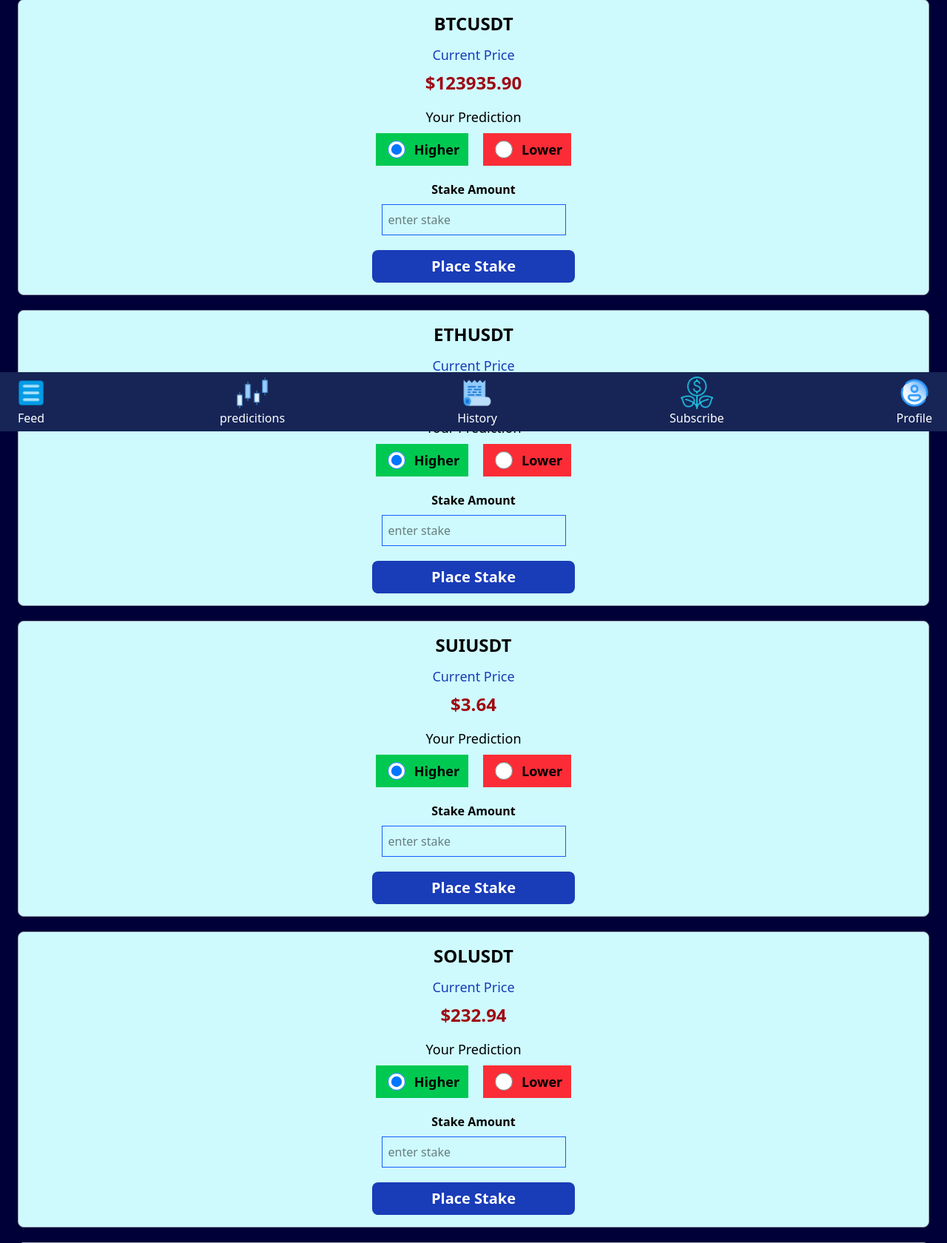
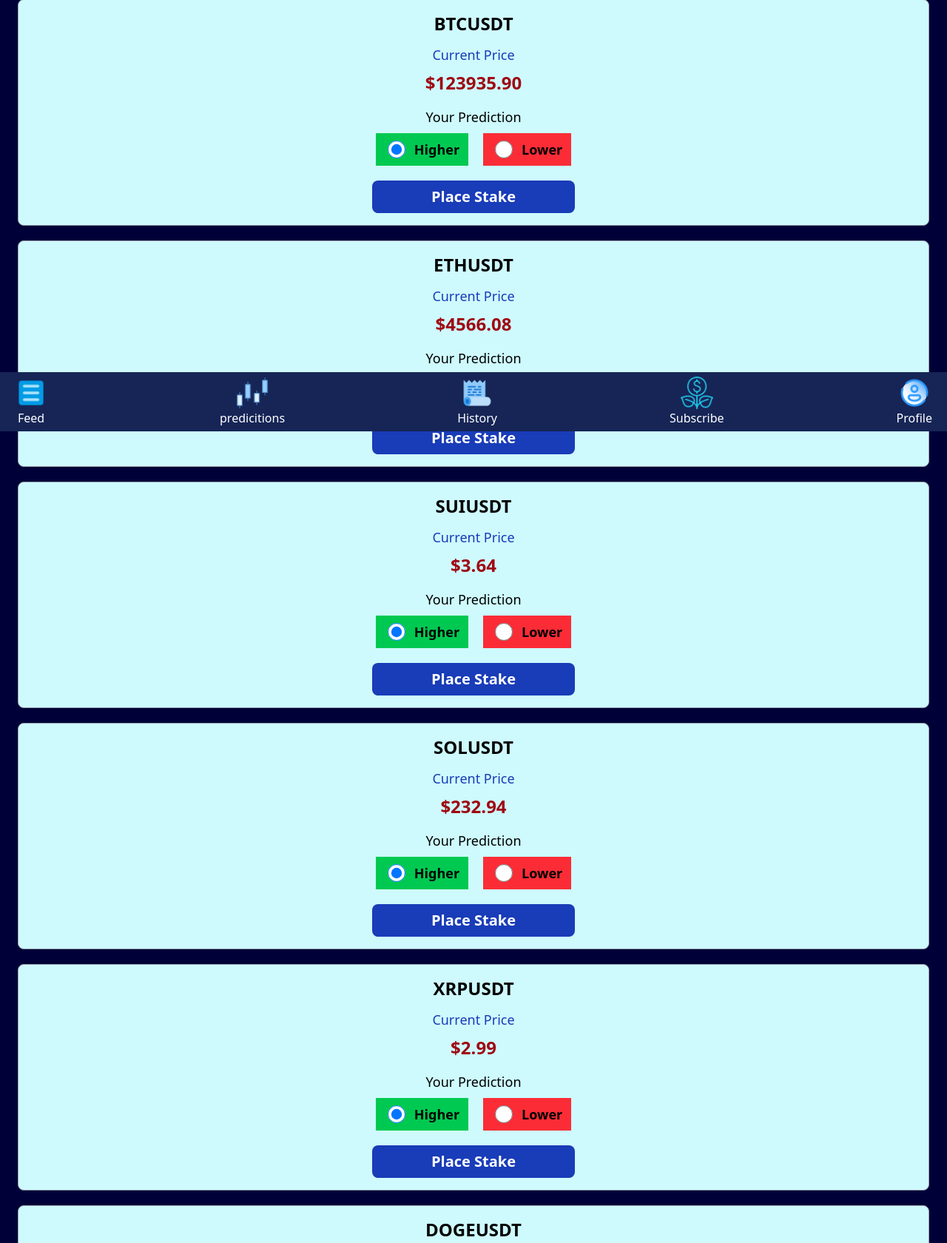
Before and after one commit to Mastermind390/bambam, a Django app: page /feed/ in a window 1280 px wide. Shown: the part 217-1897 px from the top of the page at 74% size. Run offline with Django 5.2, Linux system fonts and the light colour scheme; a user stored in the database is signed in; data comes from the database, SQL or seed files in the repository; both versions use the stored data as it was before the commit.

Commit message:
refactor feed and prediciton logic

```diff
--- a/base/models.py
+++ b/base/models.py
@@ -46,13 +46,13 @@ class Prediction(models.Model):
     user = models.ForeignKey(User, on_delete=models.CASCADE)
     symbol = models.CharField(max_length=20)
     close = models.DecimalField(max_digits=10, decimal_places=2)
-    amount = models.PositiveIntegerField(default=0)
+    # amount = models.PositiveIntegerField(default=0)
     prediction = models.CharField(max_length=10, choices=[("higher", "higher"), ("lower", "lower")])
     result = models.CharField(max_length=10, choices=[("win", "win"), ("lose", "lose")])
-    status = models.CharField(max_length=10, choices=[("settled", "settled"), ("inplay  ", "inplay")], default="inplay")
+    status = models.CharField(max_length=10, choices=[("settled", "settled"), ("inplay", "inplay")], default="inplay")
 
     def __str__(self):
-        return f" {self.user.first_name} |  {self.symbol} | Close: {self.close} | Prediction: {self.prediction} | Result: {self.amount} | {self.result} |  {self.status}"
+        return f" {self.user.first_name} |  {self.symbol} | Close: {self.close} | Prediction: {self.prediction} | Result:  {self.result} |  {self.status}"
 
 
 
--- a/base/templates/base/feed.html
+++ b/base/templates/base/feed.html
@@ -1,12 +1,16 @@
-{% extends "base/main.html" %}
-
-{% block content %}
+{% extends "base/main.html" %} {% block content %}
 
 <main>
   <section class="mt-35 p-6 mb-20">
-        <h1 class="text-center font-bold text-2xl text-white">Stake on tomorrow's cryptocurrency prices and test your prediction skills!</h1>
+    <h1 class="text-center font-bold text-2xl text-white">
+      Stake on tomorrow's cryptocurrency prices and test your prediction skills!
+    </h1>
     {% for market in market_data %}
-          <form class="border-1 border-gray-400 p-4 flex justify-center flex-col items-center gap-3 mt-5 rounded-lg bg-cyan-100" action="" method="POST">
+    <form
+      class="border border-gray-400 p-4 flex justify-center flex-col items-center gap-3 mt-5 rounded-lg bg-cyan-100"
+      action=""
+      method="POST"
+    >
       {% csrf_token %}
       <h1 class="text-2xl font-black">{{market.symbol}}</h1>
       <div class="gap-2 flex flex-col items-center">
@@ -14,28 +18,61 @@
         <h1 class="text-2xl text-red-800 font-bold">${{market.close}}</h1>
       </div>
       <div class="flex items-center flex-col gap-2 mt-1">
-                <span class="text-lg ">Your Prediction</span>
+        <span class="text-lg">Your Prediction</span>
         <div class="flex gap-5 items-center">
-                    <span class="flex items-center gap-2 text-lg font-bold bg-green-500 px-3 py-2 justify-center">
-                        <input class="w-8 bg-amber-500 h-6" type="radio" name="prediction" value="higher" checked>
+          <span
+            class="flex items-center gap-2 text-lg font-bold bg-green-500 px-3 py-2 justify-center"
+          >
+            <input
+              class="w-8 bg-amber-500 h-6"
+              type="radio"
+              name="prediction"
+              value="higher"
+              checked
+            />
             Higher
           </span>
-                    <span class="flex items-center gap-2 text-lg font-bold bg-red-500 px-3 py-2 justify-center">
-                        <input class="w-8 bg-amber-500 h-6" type="radio" name="prediction" value="lower">
+          <span
+            class="flex items-center gap-2 text-lg font-bold bg-red-500 px-3 py-2 justify-center"
+          >
+            <input
+              class="w-8 bg-amber-500 h-6"
+              type="radio"
+              name="prediction"
+              value="lower"
+            />
             Lower
           </span>
         </div>
       </div>
-            <div class=" flex flex-col items-center mt-2">
+      <!-- <div class=" flex flex-col items-center mt-2">
                 <label class="font-bold" for="stake">Stake Amount</label>
-            <input class="border-1 p-2 mt-2 border-blue-600 focus:outline-none" type="number" name="amount" id="" placeholder="enter stake">
-            </div>
-            <input type="text" name="symbol" hidden id="" value='{{market.symbol}}'>
-            <input type="text" name="close" hidden id="" value='{{market.close}}'>
-            <input class="bg-blue-800 text-xl px-20 mt-2 py-2 text-white font-bold rounded-lg" type="submit" value="Place Stake">
+                <input class="border p-2 mt-2 border-blue-600 focus:outline-none" type="number" name="amount" id="" placeholder="enter stake">
+            </div> -->
+      <input type="text" name="symbol" hidden id="" value="{{market.symbol}}" />
+      <input type="text" name="close" hidden id="" value="{{market.close}}" />
+      {% if market.symbol not in prediction_symbols %}
+      <input
+        class="bg-blue-800 text-xl px-20 mt-2 py-2 text-white font-bold rounded-lg"
+        type="submit"
+        j
+        value="Place Stake"
+      />
+      {% else %}
+      <button
+        class="bg-gray-200 text-xl px-20 mt-2 py-2 text-gray-400 font-bold rounded-lg"
+      >
+        you have predicted this symbol
+      </button>
+      <!-- <input
+        class="bg-red-800 text-xl px-20 mt-2 py-2 text-white font-bold rounded-lg"
+        type="submit"
+        j
+        value="Place Stake"
+      /> -->
+      {% endif %}
     </form>
     {% endfor %}
-
   </section>
 </main>
 
--- a/base/utils/get_kline.py
+++ b/base/utils/get_kline.py
@@ -9,7 +9,6 @@ SECRET_KEY = os.getenv("API_SECRET")
 
 client = HTTP(demo=True, api_key=API_KEY,api_secret=SECRET_KEY)
 
-# print(datetime.datetime.now().today().strftime("%Y-%m-%d"))
 
 def get_klines_data(client, symbol, interval = 'D'):
     try:
@@ -21,7 +20,7 @@ def get_klines_data(client, symbol, interval = 'D'):
 
 
 def process_data():
-    symbols = ["BTCUSDT", "ETHUSDT", "SUIUSDT", "SOLUSDT", "XRPUSDT", "DOGEUSDT", "LTCUSDT", "ADAUSDT", "DOTUSDT", "WIFUSDT", "TRXUSDT", "AVAXUSDT", "LINKUSDT", "UNIUSDT", "BCHUSDT", "XLMUSDT", "FILUSDT", "LINKUSDT", "AAVEUSDT", "XMRUSDT", "ALGOUSDT", "ATOMUSDT", "VETUSDT", "THETAUSDT"]
+    symbols = ["BTCUSDT", "ETHUSDT", "SUIUSDT", "SOLUSDT", "XRPUSDT", "DOGEUSDT", "LTCUSDT", "ADAUSDT", "DOTUSDT", "WIFUSDT"]
     # todays_date = datetime.datetime.now().today().strftime("%Y-%m-%d")
 
     market_data = []
--- a/base/views.py
+++ b/base/views.py
@@ -142,36 +142,37 @@ def feed(request):
 
     market_data = DailyMarketData.objects.all()
     user = request.user
+    user_predictions = Prediction.objects.filter(user=user, status='inplay')
     userprofile = UserProfile.objects.get(user=user)
 
+    prediction_symbol = [sym.symbol for sym in user_predictions]
 
     if request.method == "POST":
         prediction = request.POST.get("prediction")
-        amount = request.POST.get("amount")
+        # amount = request.POST.get("amount")
         symbol = request.POST.get("symbol")
         close = request.POST.get("close")
 
-        try:
-            amount = int(request.POST.get("amount"))
-        except (ValueError, TypeError):
-            messages.error(request, "Invalid stake amount")
-            return redirect("base:feed")
+        # try:
+        #     amount = int(request.POST.get("amount"))
+        # except (ValueError, TypeError):
+        #     messages.error(request, "Invalid stake amount")
+        #     return redirect("base:feed")
 
-        if amount < 500 or amount <= 0:
-            messages.error(request, "stake amount cannot be less than 500")
-            return redirect("base:feed")
+        # if amount < 500 or amount <= 0:
+        #     messages.error(request, "stake amount cannot be less than 500")
+        #     return redirect("base:feed")
 
-        print(prediction, amount, symbol, close)
+        print(prediction, symbol, close)
 
         prediction = Prediction.objects.create(
             user = request.user,
             symbol = symbol,
             close = close,
-            amount = amount,
             prediction = prediction,
         )
-        userprofile.balance -= amount
-        userprofile.save()
+        # userprofile.balance -= amount
+        # userprofile.save()
         prediction.save()
         messages.success(request, "prediction submit successfully")
         return redirect("base:feed")
@@ -180,6 +181,7 @@ def feed(request):
 
     context = {
         "market_data" :  market_data,
+        'prediction_symbols' : prediction_symbol,
     }
 
     return render(request, "base/feed.html", context)
```
Also changed, not shown: base/save_market_data.py (+21 -21 lines), base/templates/base/history.html (+9 -4 lines), base/templates/base/prediction.html (+26 -17 lines), base/migrations/0015_remove_prediction_amount.py (added), db.sqlite3. Lines whose indentation alone changed are shown as unchanged.
